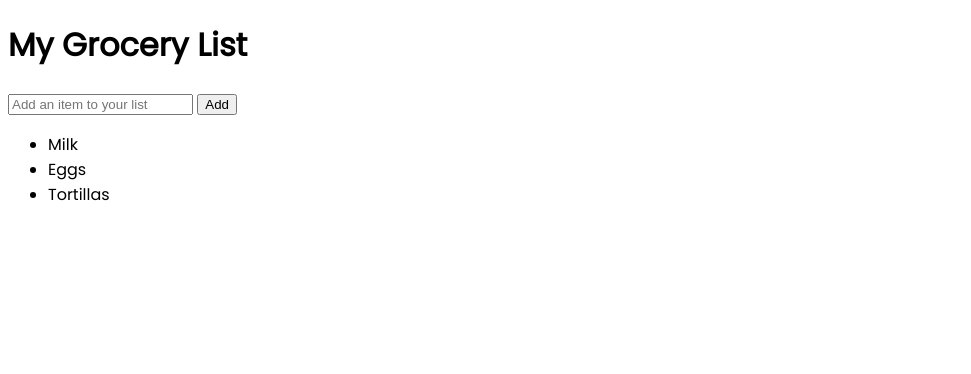
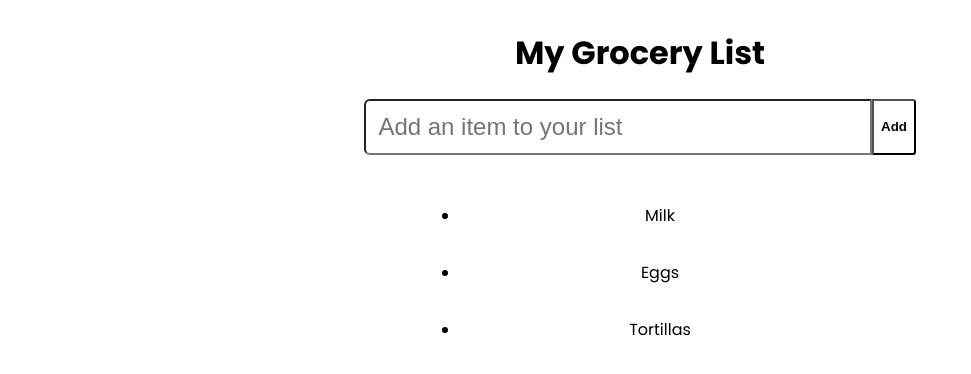
Before and after one commit to jdele185/Grocery-List, a plain HTML site: page index.html in a window 1280 px wide. Shown: the whole page, without its empty margins (0-971 px from the left). Drawn offline with Linux system fonts and the light colour scheme.

Commit message:
Add Style

```diff
--- a/index.html
+++ b/index.html
@@ -9,7 +9,7 @@
     <link rel="preconnect" href="https://fonts.googleapis.com" />
     <link rel="preconnect" href="https://fonts.gstatic.com" crossorig: />
     <link
-        href="https://fonts.googleapis.com/css2?family=Poppins:wght@100;400;7005display=swap"
+        href="https://fonts.googleapis.com/css2?family=Poppins:wght@200;400;700&display=swap"
         rel="stylesheet"
         />
     <link rel="stylesheet" href="style.css" />
--- a/style.css
+++ b/style.css
@@ -1,18 +1,76 @@
 :root {
 
-    --background:	#292d3e
-    --foreground: 	#959dcb
-    --comment: 	#676e95
-    --accent: 	#c3e88d
-    --redish: 	#ff5370
-    --orangish: 	#f78c6c
-    --yellowish: 	#ffcb6b
-    --greenish: 	#c3e88d
-    --bluish: 	#82aaff
-    --purplish: 	#c792ea
+    --background:#292d3e
+    --foreground:#959dcb
+    --comment: 	 #676e95
+    --accent: 	 #c3e88d
+    --redish: 	 #ff5370
+    --orangish:  #f78c6c
+    --yellowish: #ffcb6b
+    --greenish:  #c3e88d
+    --bluish: 	 #82aaff
+    --purplish:  #c792ea
 
 }
 
 body {
+    background-color: var(--background);
+    color: var(--foreground);
+    display: flex;
+    flex-direction: column;
+    justify-content: center;
+    align-items: center;
     font-family: 'Poppins', sans-serif;
 }
+.title{
+    margin:0.5em;
+    font-size: 4em;
+    font-weight: lighter;
+    letter-spacing: 0.05em;
+    color: var(--accent);
+}
+.newGroceryForm {
+    display: flex;
+}
+#newGrocery {
+    background-color: white;
+    color: var(--comment);
+    padding: 0.5em;
+    width: 20em;
+    font-size: 1.5em;
+    border-radius: 0.25em 0 0 0.25em;
+}
+#addBtn {
+    background-color: var(--accent);
+    color: var(--background);
+    padding: 0.5em;
+    font-size: 1.5;
+    font-weight: bold;
+    cursor: pointer;
+    border-radius: 0 0.25em 0.25em 0;
+}
+#addBtm:hover {
+    background-color: var(--purplish);
+}
+#groceryList {
+    display: flex;
+    flex-direction: column;
+    align-items: center;
+    justify-content: center;
+    margin-top: 2em;
+    border-radius: 0.5em;
+    background-color: var(--comment);
+}
+.groceryItem {
+    background-color: white;
+    color: var(--background);
+    margin: 0.5em;
+    width: 24em;
+    padding: 0.5em;
+    border-radius: 0.25em;
+    text-align: center;
+}
+.groceryItem:hover {
+    background-color: var(--purplish);
+    font-weight: bold;
+}
```
